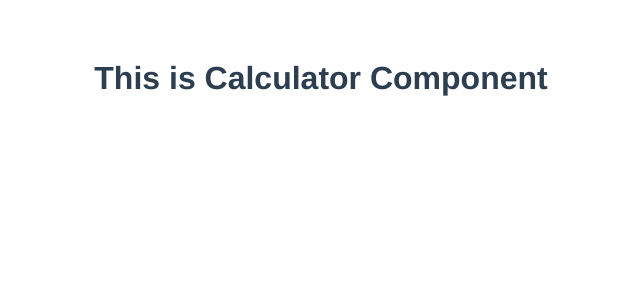
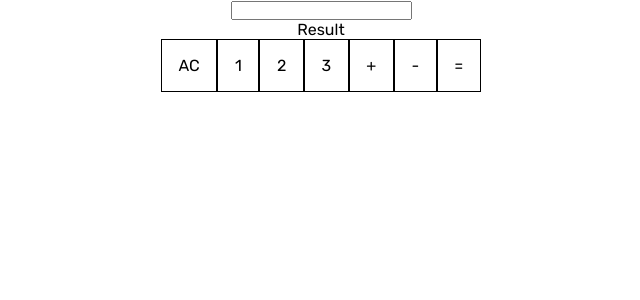
Before and after one commit to yoga-au/vue-calculator, a Vue app: page / in a window 1280 px wide. Shown: the top 300 px of the page, without its empty margins (319-959 px from the left). Built offline with nearby package versions, Linux system fonts and the light colour scheme.

Commit message:
basic calculation functionality

```diff
--- a/src/App.vue
+++ b/src/App.vue
@@ -15,11 +15,11 @@ export default {
 
 <style>
 #app {
-  font-family: Avenir, Helvetica, Arial, sans-serif;
+  font-family: 'Rubik', sans-serif;
   -webkit-font-smoothing: antialiased;
   -moz-osx-font-smoothing: grayscale;
   text-align: center;
-  color: #2c3e50;
-  margin-top: 60px;
+  /* color: #2c3e50;
+  margin-top: 60px; */
 }
 </style>
--- a/src/components/Calculator.vue
+++ b/src/components/Calculator.vue
@@ -1,15 +1,75 @@
 <template>
-  <h1>This is Calculator Component</h1>
+  <input type="text" v-model="calculatorOutput">
+  <div>Result {{ result }}</div>
+  <div class="numpad-container">
+	<div class="numpad" @click="clear">AC</div>
+	<div class="numpad" @click="numOne">1</div>
+	<div class="numpad" @click="numTwo">2</div>
+	<div class="numpad" @click="numThree">3</div>
+	<div class="numpad" @click="plus">+</div>
+	<div class="numpad" @click="minus">-</div>
+	<div class="numpad" @click="evaluate">=</div>
+  </div>
 </template>
 
 <script>
-// import { Parser } from 'expr-eval'
+import { Parser } from 'expr-eval'
 
 export default {
+	data() {
+		return {
+			calculatorOutput: '',
+			result: '',
+		}
+	},
 
+	updated() {
+		console.log(this.calculatorOutput)
+	},
+
+	methods: {
+		clear() {
+			this.calculatorOutput = ''
+			this.result = ''
+		},
+		numOne() {
+			this.calculatorOutput = this.calculatorOutput.concat('1')
+		},
+		numTwo() {
+			this.calculatorOutput = this.calculatorOutput.concat('2')
+		},
+		numThree() {
+			this.calculatorOutput = this.calculatorOutput.concat('3')
+		},
+		plus() {
+			this.calculatorOutput = this.calculatorOutput.concat(' + ')
+		},
+		minus() {
+			this.calculatorOutput = this.calculatorOutput.concat(' - ')
+		},
+		evaluate() {
+			this.result = Parser.evaluate(this.calculatorOutput)
+			console.log(this.result)
+		}
+	}
 }
 </script>
 
 <style>
+	.numpad-container {
+		width: 320px;
+		margin: 0 auto;
+		/* border: 1px solid black; */
+		display: flex;
+		justify-content: center;
+	}
+
+	.numpad {
+		padding: 1em;
+		border: 1px solid black;
+		flex-grow: 1;
+		flex-wrap: wrap;
+		cursor: pointer;
+	}
 
 </style>
```
